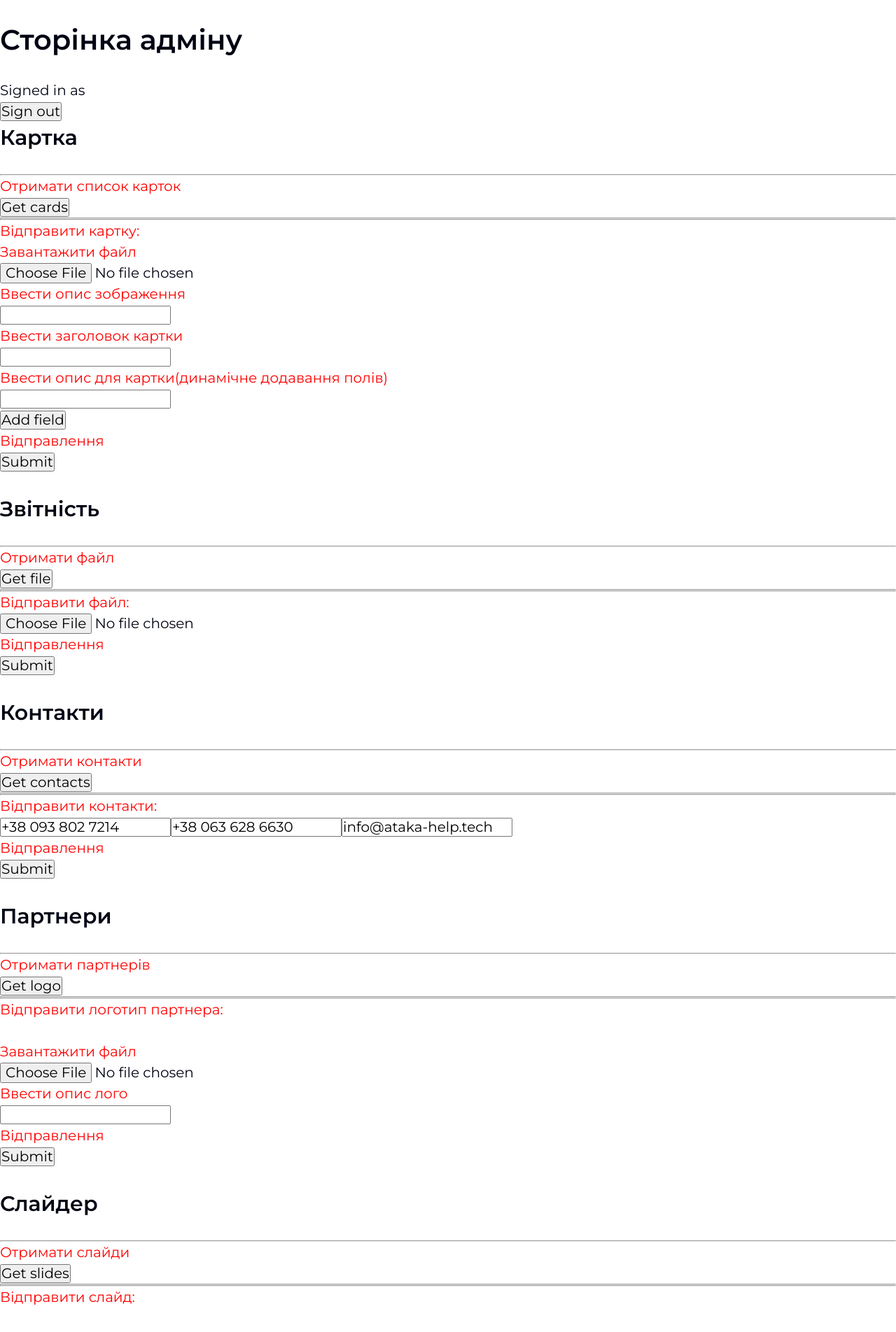
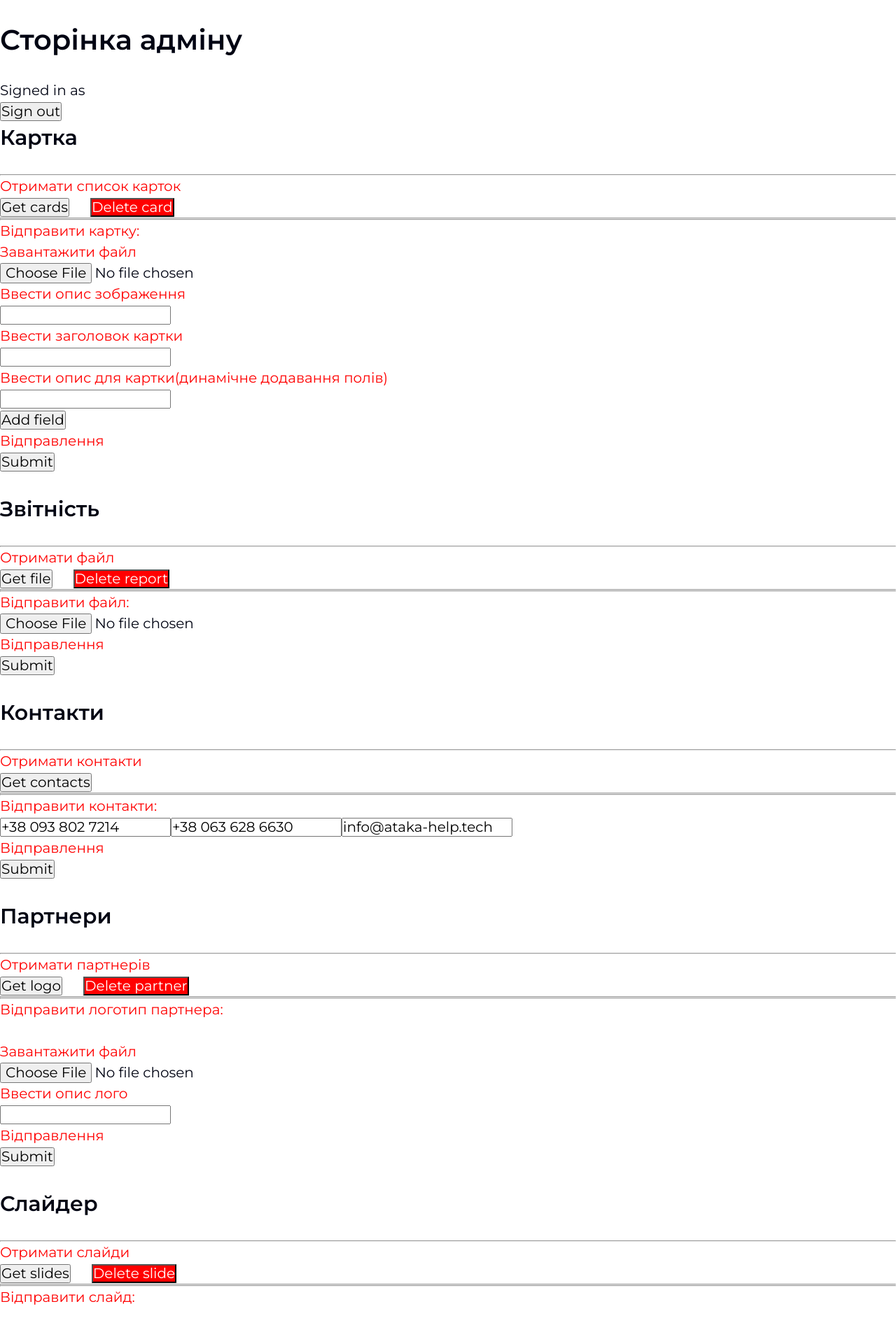
Before and after one commit to baza-trainee/ataka-help-front-end, a Next.js app: page /admin in a window 1280 px wide. Shown: the top 1904 px of the page at 70% size. Built offline with nearby package versions, Linux system fonts and the light colour scheme; no server answers.

Commit message:
add delete services

```diff
--- a/src/components/AdminPanel/CardForm/CardForm.tsx
+++ b/src/components/AdminPanel/CardForm/CardForm.tsx
@@ -4,7 +4,7 @@ import { yupResolver } from "@hookform/resolvers/yup";
 
 import { ICardForm } from "@/types";
 import { CardScheme } from "@/schemas";
-import { getCards, sendCard } from "@/services";
+import { getCards, sendCard, deleteCard } from "@/services";
 
 /* test */
 const getCardsList = async () => {
@@ -13,6 +13,15 @@ const getCardsList = async () => {
     console.log(response);
   } catch (error) {
     console.log(error);
+  }
+};
+
+const deleteOneCard = async (id: string) => {
+  try {
+    const response = await deleteCard(id);
+    console.log(response);
+  } catch (e) {
+    console.log(e);
   }
 };
 /*=====================*/
@@ -62,7 +71,12 @@ const CardForm: FC = () => {
       <hr />
       <p style={{ color: "red" }}>Отримати список карток</p>
       <button onClick={getCardsList}>Get cards</button>
-
+      <button
+        style={{ backgroundColor: "red", color: "white", marginLeft: "30px" }}
+        onClick={() => deleteOneCard("1c46c8e0-a8f1-4057-804c-750af85f8b48")}
+      >
+        Delete card
+      </button>
       <hr />
       <hr />
       <p style={{ color: "red" }}>Відправити картку:</p>
--- a/src/components/AdminPanel/PartnerForm/PartnerForm.tsx
+++ b/src/components/AdminPanel/PartnerForm/PartnerForm.tsx
@@ -4,7 +4,7 @@ import { yupResolver } from "@hookform/resolvers/yup";
 
 import { IPartnerForm } from "@/types";
 import { FileScheme } from "@/schemas";
-import { getPartners, sendPartner } from "@/services";
+import { deletePartner, getPartners, sendPartner } from "@/services";
 
 /* test */
 const getPartnersList = async () => {
@@ -13,6 +13,15 @@ const getPartnersList = async () => {
     console.log(response);
   } catch (error) {
     console.log(error);
+  }
+};
+
+const deleteOnePartner = async (id: string) => {
+  try {
+    const response = await deletePartner(id);
+    console.log(response);
+  } catch (e) {
+    console.log(e);
   }
 };
 /*=====================*/
@@ -49,6 +58,12 @@ const PartnerForm: FC = () => {
       <p style={{ color: "red" }}>Отримати партнерів</p>
 
       <button onClick={getPartnersList}>Get logo</button>
+      <button
+        style={{ backgroundColor: "red", color: "white", marginLeft: "30px" }}
+        onClick={() => deleteOnePartner("")}
+      >
+        Delete partner
+      </button>
       <br />
       <hr />
       <hr />
--- a/src/components/AdminPanel/ReportForm/ReportForm.tsx
+++ b/src/components/AdminPanel/ReportForm/ReportForm.tsx
@@ -4,7 +4,7 @@ import { yupResolver } from "@hookform/resolvers/yup";
 
 import { IReportForm } from "@/types";
 import { ReportScheme } from "@/schemas";
-import { getReport, sendReport } from "@/services";
+import { deleteReport, getReport, sendReport } from "@/services";
 
 /* test */
 const getReportDoc = async () => {
@@ -13,6 +13,15 @@ const getReportDoc = async () => {
     console.log(response);
   } catch (error) {
     console.log(error);
+  }
+};
+
+const deleteDoc = async () => {
+  try {
+    const response = await deleteReport();
+    console.log(response);
+  } catch (e) {
+    console.log(e);
   }
 };
 /*=====================*/
@@ -47,7 +56,12 @@ const ReportForm: FC = () => {
       <hr />
       <p style={{ color: "red" }}>Отримати файл</p>
       <button onClick={getReportDoc}>Get file</button>
-
+      <button
+        style={{ backgroundColor: "red", color: "white", marginLeft: "30px" }}
+        onClick={deleteDoc}
+      >
+        Delete report
+      </button>
       <hr />
       <hr />
       <p style={{ color: "red" }}>Відправити файл:</p>
--- a/src/components/AdminPanel/SliderForm/SliderForm.tsx
+++ b/src/components/AdminPanel/SliderForm/SliderForm.tsx
@@ -4,7 +4,7 @@ import { yupResolver } from "@hookform/resolvers/yup";
 
 import { ISliderForm } from "@/types";
 import { SliderScheme } from "@/schemas";
-import { getSlider, sendSlide } from "@/services";
+import { deleteSlide, getSlider, sendSlide } from "@/services";
 
 //test
 
@@ -14,6 +14,15 @@ const getSlides = async () => {
     console.log(response);
   } catch (error) {
     console.log(error);
+  }
+};
+
+const deleteOneSlide = async (id: string) => {
+  try {
+    const response = await deleteSlide(id);
+    console.log(response);
+  } catch (e) {
+    console.log(e);
   }
 };
 //test
@@ -51,7 +60,12 @@ const SliderForm: FC = () => {
       <hr />
       <p style={{ color: "red" }}>Отримати слайди</p>
       <button onClick={getSlides}>Get slides</button>
-
+      <button
+        style={{ backgroundColor: "red", color: "white", marginLeft: "30px" }}
+        onClick={() => deleteOneSlide("")}
+      >
+        Delete slide
+      </button>
       <hr />
       <hr />
       <p style={{ color: "red" }}>Відправити слайд:</p>
--- /dev/null
+++ b/src/services/deleteCard.ts
@@ -0,0 +1,6 @@
+import { axiosPrivateJson } from "./axios";
+
+export const deleteCard = async (id: string) => {
+  const response = await axiosPrivateJson.delete(`/cards/${id}`);
+  return response;
+};
--- /dev/null
+++ b/src/services/deletePartner.ts
@@ -0,0 +1,6 @@
+import { axiosPrivateJson } from "./axios";
+
+export const deletePartner = async (id: string) => {
+  const response = await axiosPrivateJson.delete(`/partners/${id}`);
+  return response;
+};
--- /dev/null
+++ b/src/services/deleteReport.ts
@@ -0,0 +1,6 @@
+import { axiosPrivateJson } from "./axios";
+
+export const deleteReport = async () => {
+  const response = await axiosPrivateJson.delete("/reports");
+  return response;
+};
--- /dev/null
+++ b/src/services/deleteSlide.ts
@@ -0,0 +1,6 @@
+import { axiosPrivateJson } from "./axios";
+
+export const deleteSlide = async (id: string) => {
+  const response = await axiosPrivateJson.delete(`/slider/${id}`);
+  return response;
+};
--- a/src/services/index.ts
+++ b/src/services/index.ts
@@ -8,3 +8,7 @@ export { sendContacts } from "./sendContacts";
 export { sendPartner } from "./sendPartner";
 export { sendReport } from "./sendReport";
 export { sendSlide } from "./sendSlide";
+export { deleteCard } from "./deleteCard";
+export { deletePartner } from "./deletePartner";
+export { deleteReport } from "./deleteReport";
+export { deleteSlide } from "./deleteSlide";
```
